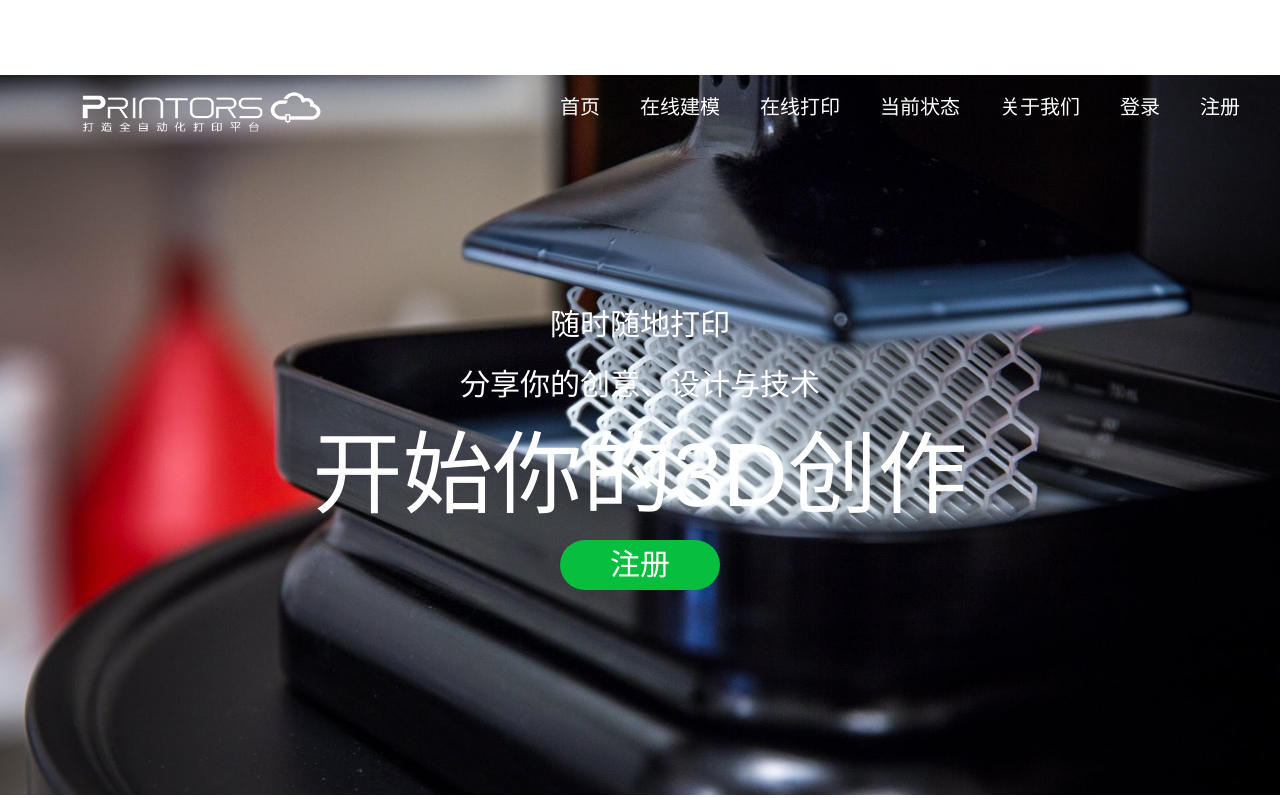
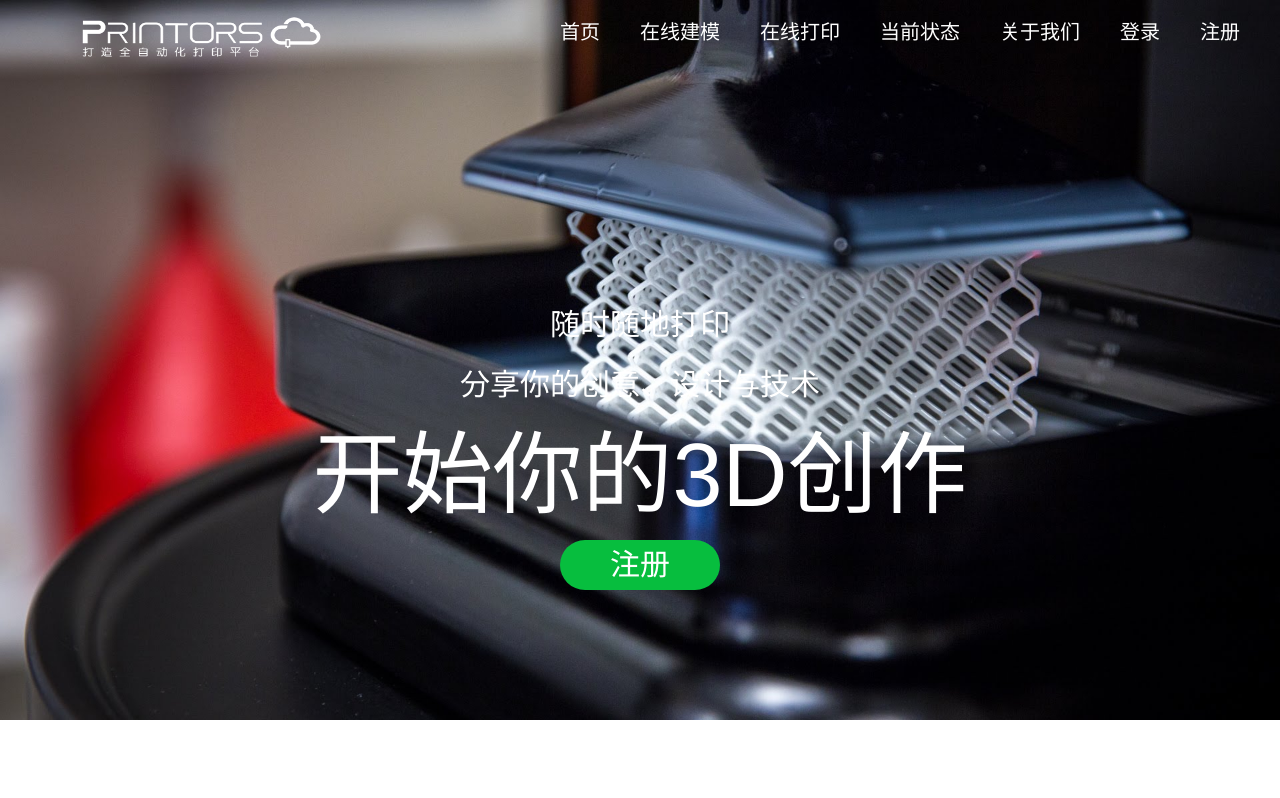
Before and after one commit to bighuskie/3DPrinter, a Vue app: page / in a window 1280 px wide. Shown: the top 798 px of the page. Built offline with nearby package versions, Linux system fonts and the light colour scheme; what vue-cookies would draw is missing.

Commit message:
完成导航条背景颜色问题

```diff
--- a/src/App.vue
+++ b/src/App.vue
@@ -1,6 +1,5 @@
 <template>
   <div id="app">
-    <navinfo></navinfo>
     <router-view/>
     <footinfo></footinfo>
   </div>
--- a/src/components/nav/nav.vue
+++ b/src/components/nav/nav.vue
@@ -1,6 +1,6 @@
 <template>
   <div>
-    <nav class="nav-wrapper">
+    <nav class="nav-wrapper" :style="{'backgroundColor':navBgColor}">
       <div class="branch-wrapper">
         <img src="./images/brand.png" alt>
       </div>
@@ -10,18 +10,18 @@
           <router-link to="/">
             <li>首页</li>
           </router-link>
-          <router-link to="/">
+          <a href="https://3d.biowinedu.com/authenticate">
             <li>在线建模</li>
-          </router-link>
+          </a>
           <router-link to="/onlinePrint">
             <li>在线打印</li>
           </router-link>
           <router-link to="/status">
             <li>当前状态</li>
           </router-link>
-          <router-link to="/about">
+          <a href="javascript:;">
             <li>关于我们</li>
-          </router-link>
+          </a>
           <router-link to="/login">
             <li>登录</li>
           </router-link>
@@ -31,64 +31,6 @@
         </ul>
       </div>
     </nav>
-    <!-- <nav
-      class="navbar navbar-default c_navbar navbar-static-top"
-      role="navigation"
-      :style="{'background-color':navBgColor}"
-    >
-      <div class="container c_cot">
-        <div class="navbar-header c_header hidden-md">
-          <button
-            type="button"
-            class="navbar-toggle"
-            data-toggle="collapse"
-            data-target="#navbar-menu"
-          >
-            <span class="sr-only">切换导航</span>
-            <span class="icon-bar"></span>
-            <span class="icon-bar"></span>
-            <span class="icon-bar"></span>
-            <span class="icon-bar"></span>
-          </button>
-          <a class="navbar-brand " href="#">
-            <img
-              src="../../assets/images/brand.png"
-              alt
-              class="img-responsive center-block brand_img hidden-xs hidden-md"
-            >
-          </a>
-        </div>
-
-        <div class="collapse navbar-collapse" id="navbar-menu">
-          <ul class="nav navbar-nav navbar-right">
-            <li class="cative nav_menu_li">
-              <a href="http://120.79.148.35:3010/#/home" class="nav_menu_font">首页</a>
-            </li>
-            <li class="cative nav_menu_li">
-              <a href="http://120.79.148.35:3010/modelbase" class="nav_menu_font">模型库</a>
-            </li>
-            <li class="cative nav_menu_li">
-              <a href="https://3d.biowinedu.com/authenticate" class="nav_menu_font">在线建模</a>
-            </li>
-            <li class="cative nav_menu_li">
-              <router-link to="/" class="nav_menu_font">在线打印</router-link>
-            </li>
-            <li class="cative nav_menu_li">
-              <router-link to="/status" class="nav_menu_font">当前状态</router-link>
-            </li>
-            <li class="cative nav_menu_li">
-              <router-link to="/about" class="nav_menu_font">关于</router-link>
-            </li>
-            <li class="cative nav_menu_li btn_login login_img">
-                <router-link to="/login" class="nav_menu_font">登录</router-link>
-            </li>
-            <li class="cative nav_menu_li btn_login login_img">
-                <router-link to="/register" class="nav_menu_font">注册</router-link>
-            </li>
-          </ul>
-        </div>
-      </div>
-    </nav>-->
   </div>
 </template>
 
@@ -113,7 +55,7 @@ export default {
   width: 100%;
   min-width: 1135px;
   z-index: 999;
-  background-color: #f8f8f800;
+  background-color: #383434;
   .branch-wrapper {
     flex-basis: 400px;
     text-align: center;
--- a/src/views/index.vue
+++ b/src/views/index.vue
@@ -1,6 +1,6 @@
 <template>
   <div>
-    <navinfo></navinfo>
+    <navinfo :navBgColor="navBgColor"></navinfo>
     <main class="container-fuild">
       <section class="bg-wrapper">
         <div class="img-wrapper">
--- a/src/views/onlinePrint.vue
+++ b/src/views/onlinePrint.vue
@@ -1,4 +1,6 @@
 <template>
+  <div>
+    <navinfo></navinfo>
     <div class="onlinePrint">
       <main id="container">
         <!-- 模型预览与相关信息显示 -->
@@ -26,7 +28,11 @@
                   <span>打印机类型:</span>&nbsp;
                   <span>Printors i3</span>
                   <router-link to="/onlinePrint/select">
-                  <button class="btn btn-success btn-sm op_btn op_btn3 printing" ref="printing" style="margin-left:30px;">选择打印机</button>
+                    <button
+                      class="btn btn-success btn-sm op_btn op_btn3 printing"
+                      ref="printing"
+                      style="margin-left:30px;"
+                    >选择打印机</button>
                   </router-link>
                 </li>
                 <li class="location-wrapper">
@@ -134,7 +140,10 @@
                     @click="joinQueue"
                   >加入队列</button>
                   <router-link to="/onlinePrint/all">
-                  <button class="btn btn-success btn-sm op_btn op_btn3 printing" ref="printing">更多模型</button>
+                    <button
+                      class="btn btn-success btn-sm op_btn op_btn3 printing"
+                      ref="printing"
+                    >更多模型</button>
                   </router-link>
                 </li>
               </ul>
@@ -145,6 +154,7 @@
       <shopcar :queueArray="queueArray" @preview="preview" @showPrinterModal="showPrinterModal"></shopcar>
       <!-- <masklibrary></masklibrary> -->
       <router-view></router-view>
+    </div>
   </div>
 </template>
 
--- a/src/views/queueAndStatus.vue
+++ b/src/views/queueAndStatus.vue
@@ -1,20 +1,22 @@
 <template>
-    <div>
+  <div>
+    <navinfo></navinfo>
     <status></status>
     <queue></queue>
-    </div>
+  </div>
 </template>
 <script>
-import queue from "../components/queue/queue"
-import status from "../components/status/status"
+import navinfo from "../components/nav/nav";
+import queue from "../components/queue/queue";
+import status from "../components/status/status";
 
 export default {
-    components:{
-        queue,
-        status
-    }
-}
+  components: {
+    navinfo,
+    queue,
+    status
+  }
+};
 </script>
 <style>
-
 </style>
--- a/src/views/userLogin.vue
+++ b/src/views/userLogin.vue
@@ -1,16 +1,20 @@
 <template>
+  <div>
+    <navinfo></navinfo>
     <div class="userLogin">
-        <login></login>
+      <login></login>
     </div>
+  </div>
 </template>
 <script>
+import navinfo from "../components/nav/nav";
 import login from "../components/login/login";
 export default {
-    components:{
-        login
-    }
-}
+  components: {
+    navinfo,
+    login
+  }
+};
 </script>
 <style>
-
 </style>
--- a/src/views/userRegister.vue
+++ b/src/views/userRegister.vue
@@ -1,13 +1,18 @@
 <template>
+  <div>
+    <navinfo></navinfo>
     <div class="userRegister">
-        <register></register>
+      <register></register>
     </div>
+  </div>
 </template>
 <script>
+import navinfo from "../components/nav/nav";
 import register from "../components/register/register";
 export default {
-    components:{
-        register
-    }
-}
+  components: {
+    navinfo,
+    register
+  }
+};
 </script>
```
Lines whose indentation alone changed are shown as unchanged.
